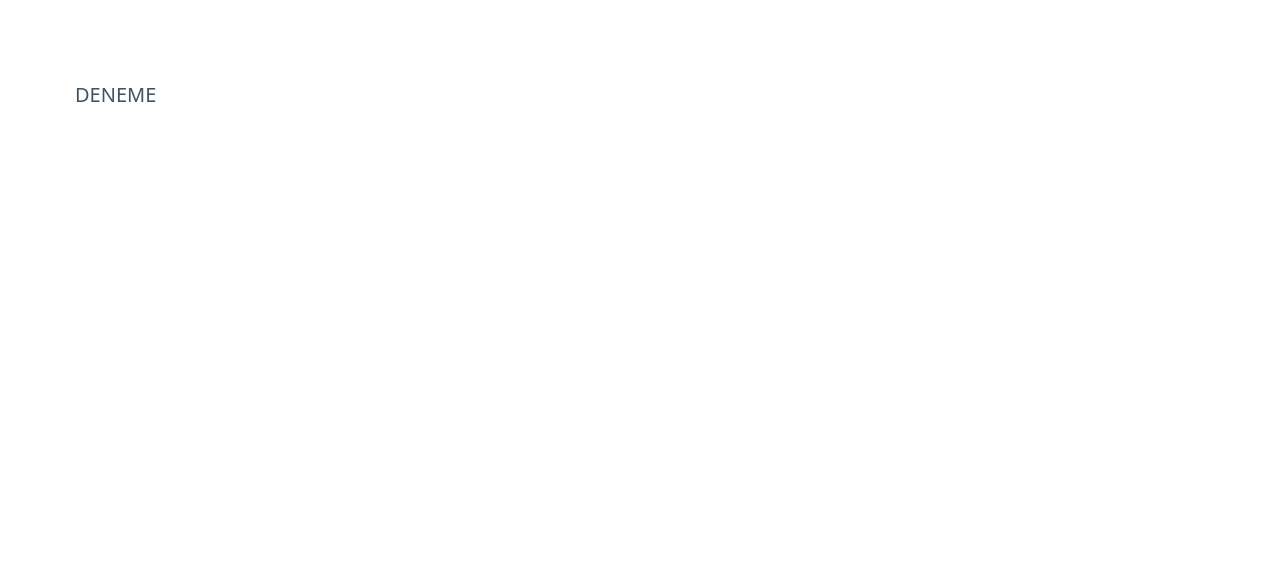
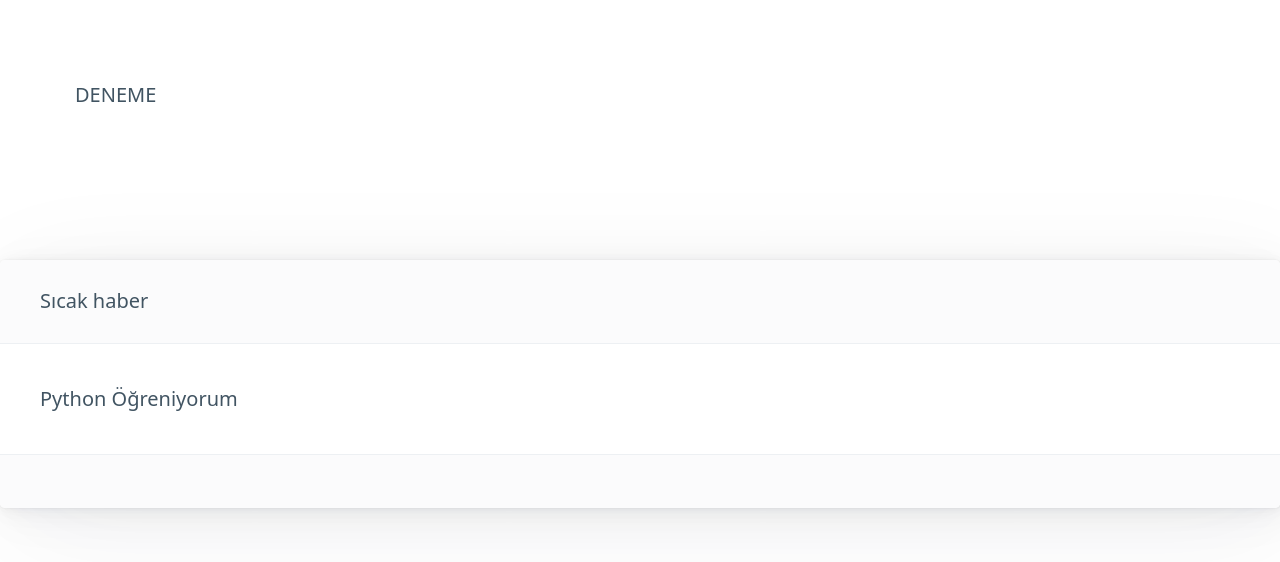
Before and after one commit to mcurvay/mcurvay.github.io, a plain HTML site: page index.html in a window 1280 px wide. Drawn offline with nearby package versions, Linux system fonts and the light colour scheme.

Commit message:
fix typo

```diff
--- a/index.html
+++ b/index.html
@@ -1,5 +1,5 @@
 <!DOCTYPE html>
-<html lang="en">
+<html lang="tr">
 <head>
     <meta charset="UTF-8">
     <meta http-equiv="X-UA-Compatible" content="IE=edge">
@@ -13,5 +13,11 @@
             DENEME
         </p>
     </main>
+
+    <article>
+        <header>Sıcak haber</header>
+       Python Öğreniyorum
+        <footer></footer>
+      </article>
 </body>
 </html>
```
